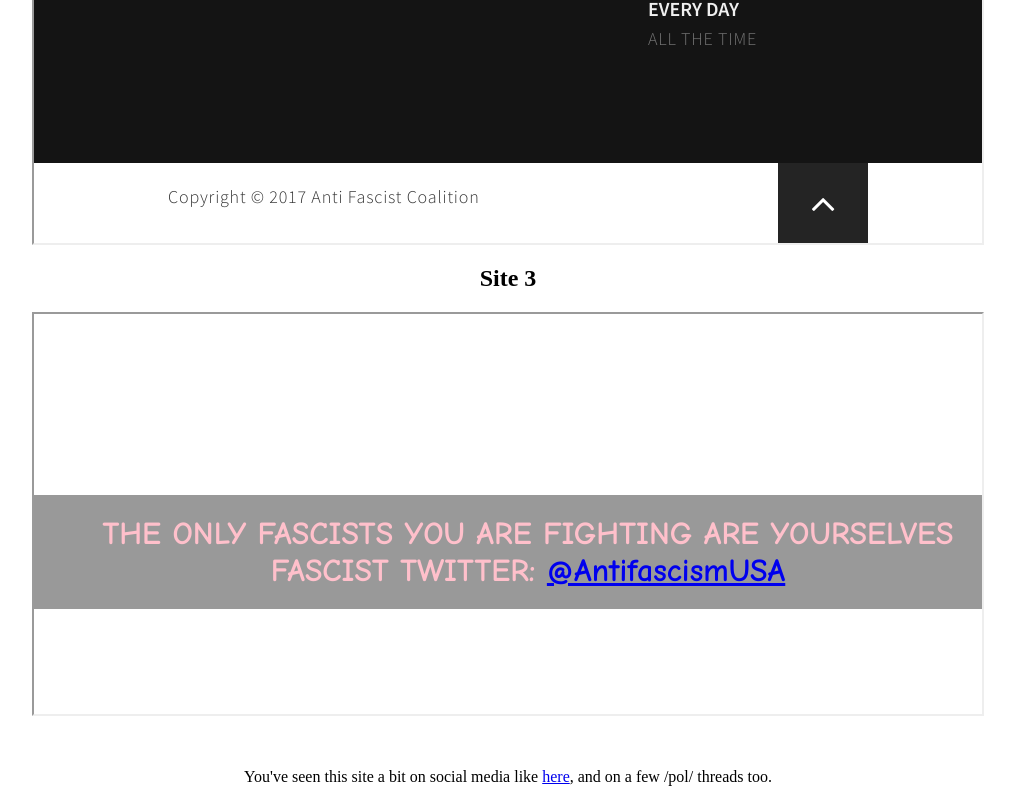
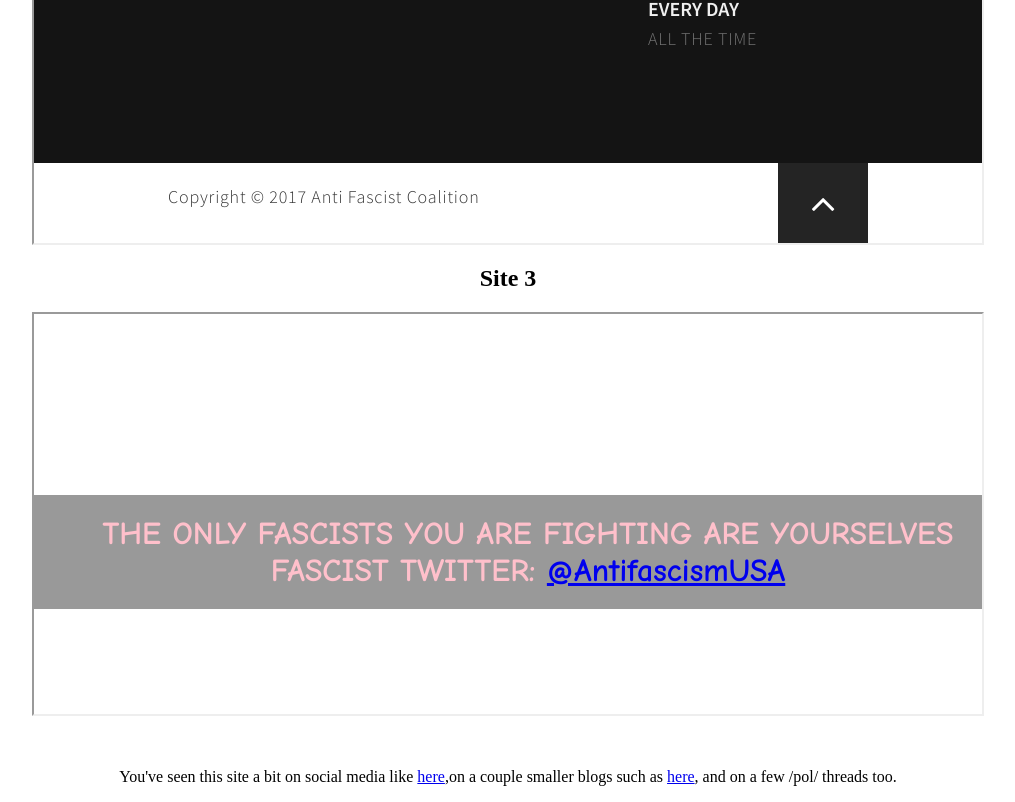
Before and after one commit to antifascism/antifa, a plain HTML site: page index.html in a window 1280 px wide. Shown: the part 9600-10402 px from the top of the page, without its empty margins (132-1147 px from the left). Drawn offline with Linux system fonts and the light colour scheme.

Commit message:
Update index.html

```diff
--- a/index.html
+++ b/index.html
@@ -28,4 +28,4 @@ Below you’ll find a link to my tweet claiming this business and the three uniq
   <h2>Site 3</h2>
 <iframe src="/old3.html" onload="this.style.height=this.contentDocument.body.scrollHeight +'px';" style="min-height:50vh"></iframe>
   <br><br>
-  <p>You've seen this site a bit on social media like <a href="https://www.facebook.com/LesDeplorabIes/photos/a.1804936369743895.1073741828.1804935549743977/1874018716168993/?type=3&theater">here</a>, and on a few /pol/ threads too.</p>
+  <p>You've seen this site a bit on social media like <a href="https://www.facebook.com/LesDeplorabIes/photos/a.1804936369743895.1073741828.1804935549743977/1874018716168993/?type=3&theater">here</a>,on a couple smaller blogs such as <a href="https://ageofshitlords.com/antifa-website-hacked-twice-in-one-day/">here</a>, and on a few /pol/ threads too.</p>
```
